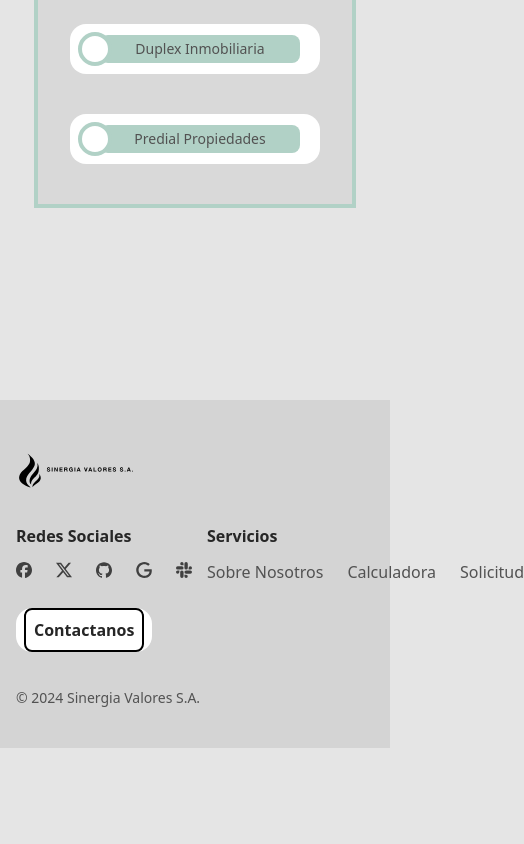
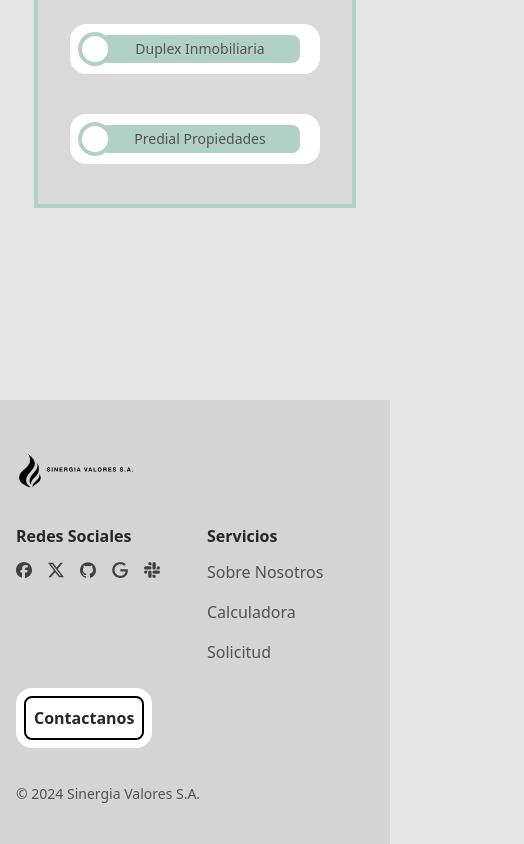
Before and after one commit to JustBecerra/sinergia_valores_s.a, an Astro site: page / in a window 390 px wide. Shown: the part 5737-6581 px from the top of the page, 524 px wide, since content can reach past the window. Before the commit the page ends 6485 px from the top, so only its background shows below. Built offline with nearby package versions, Linux system fonts and the light colour scheme; Astro itself is replaced by a stand-in of ours.

Commit message:
add responsive design for footer

```diff
--- a/src/components/sections/FooterSection.astro
+++ b/src/components/sections/FooterSection.astro
@@ -22,7 +22,9 @@
         strings.footerLinks.map((section) => (
           <div class="col-span-1">
             <h3 class="font-bold text-neutral-800 dark:text-neutral-200">{section.section}</h3>
-            <ul class="mt-3 flex gap-6">
+            <ul
+              class={`mt-3 flex w-fit ${section.section === "Servicios" && "flex-col"} ${section.section === "Redes Sociales" && "flex-wrap"} gap-4 lg:flex-row`}
+            >
               {section.links.map((link) => (
                 <li>
                   <a
@@ -38,7 +40,7 @@
         ))
       }
 
-      <div class="col-span-1 flex w-fit items-center justify-center rounded-2xl bg-white px-2 dark:bg-black">
+      <div class="col-span-1 flex h-fit w-fit items-center justify-center rounded-2xl bg-white p-2 dark:bg-black md:ml-auto xl:mx-auto">
         <a
           href="/contacto"
           class="cursor-pointer rounded-lg border-2 border-black p-2 font-bold text-neutral-800 hover:border-blue-50 hover:text-blue-50 dark:border-white dark:text-neutral-200 dark:hover:border-yellow-400 dark:hover:text-yellow-400"
```
